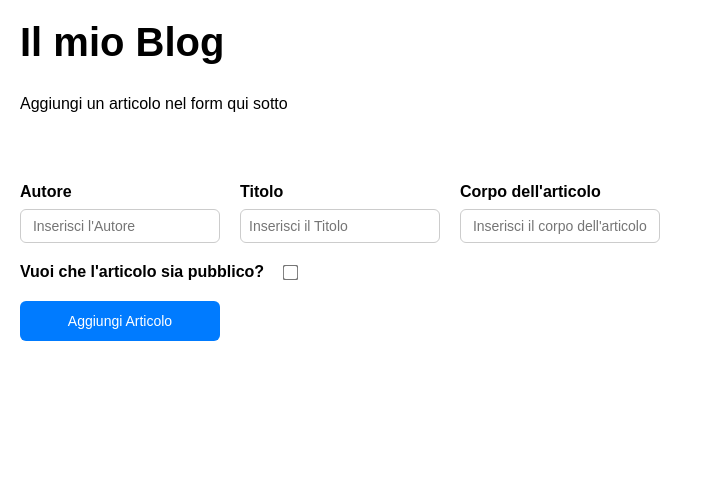
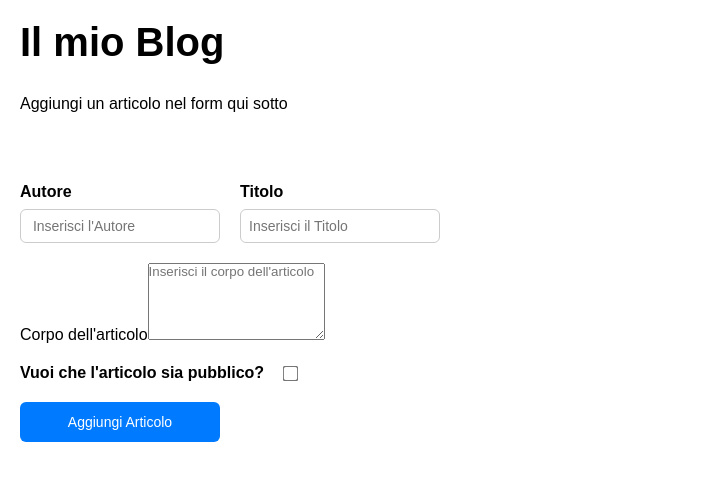
Before and after one commit to daviderocco85/react-form, a React (Vite) app: page / in a window 1280 px wide. Shown: the top 480 px of the page, without its empty margins (0-703 px from the left). Built offline with nearby package versions, Linux system fonts and the light colour scheme.

Commit message:
refactor: replace body input with textarea for article content

```diff
--- a/src/components/PostForm.jsx
+++ b/src/components/PostForm.jsx
@@ -25,14 +25,16 @@ export const PostForm = props => {
                         onChange={props.onChange}
                     />
                 </label>
+            </div>
+            <div className="form-body">
                 <label>
                     Corpo dell'articolo
-                    <input
+                    <textarea
                         name="body"
-                        type="text"
-                        placeholder=" Inserisci il corpo dell'articolo"
+                        placeholder="Inserisci il corpo dell'articolo"
                         value={props.newArticles.body}
                         onChange={props.onChange}
+                        rows={5}
                     />
                 </label>
             </div>
```
